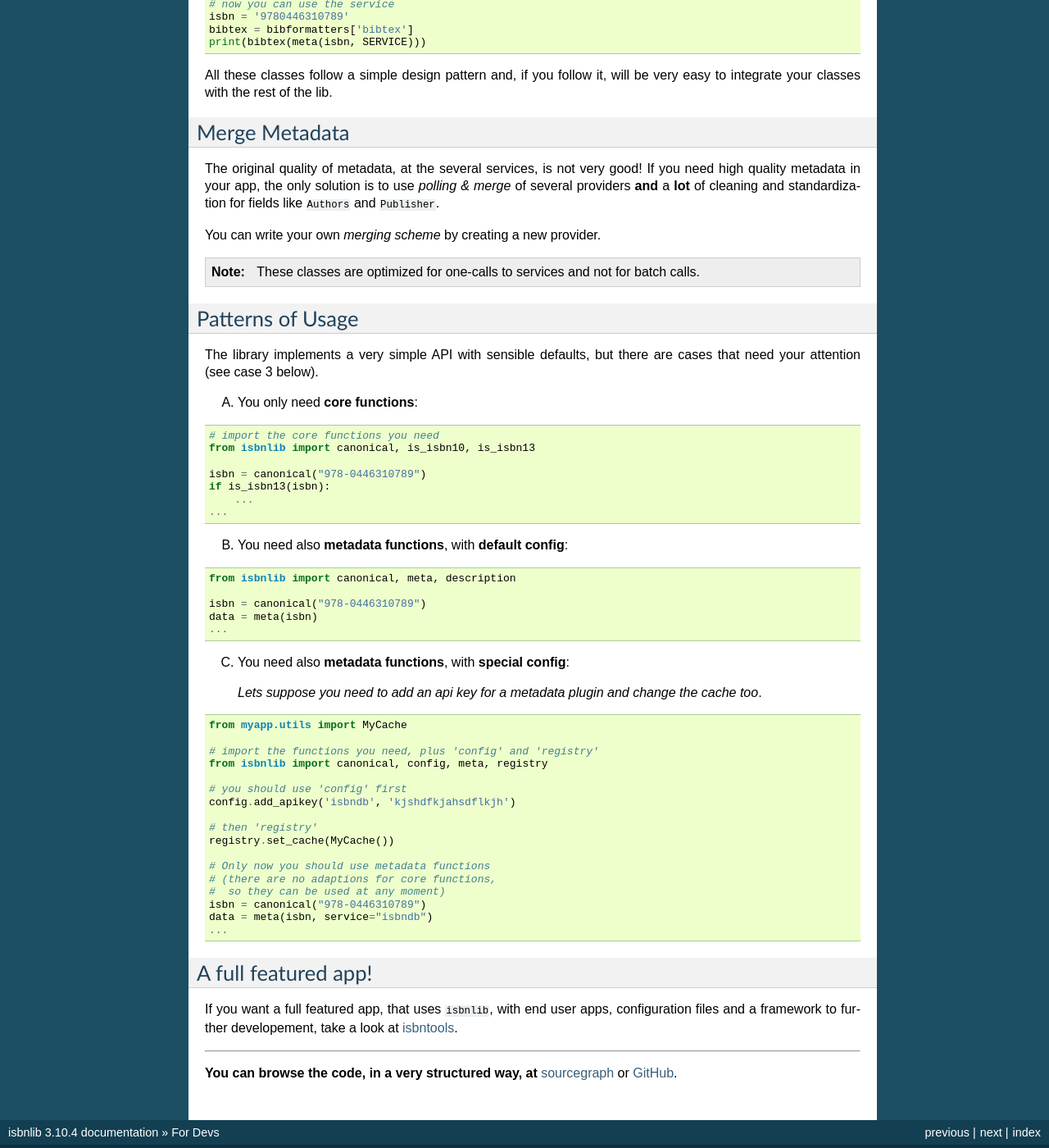
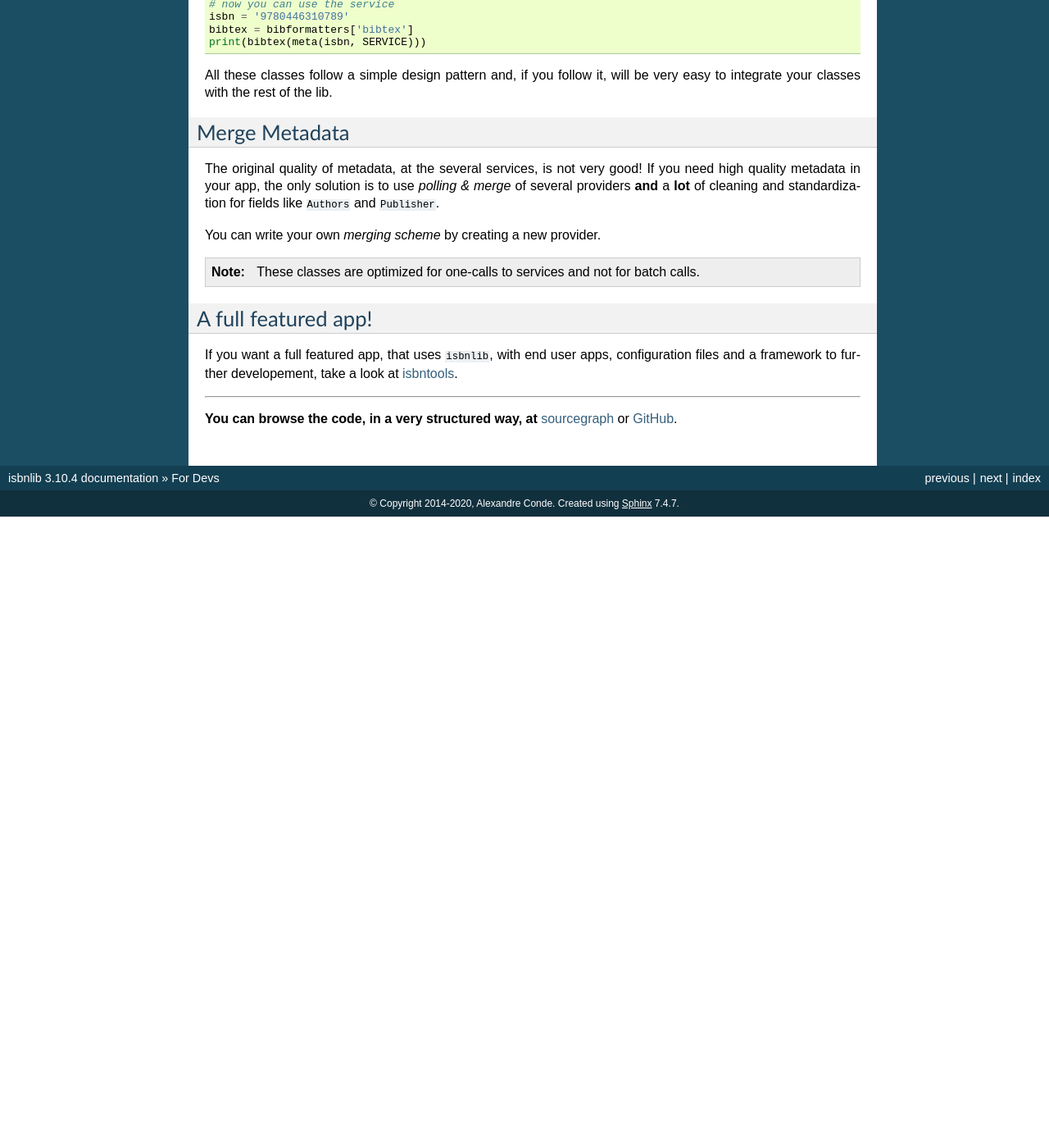
Before and after one commit to rysto3/isbnlib, a Sphinx documentation site: the page built from docs/devs.rst, in a window 1280 px wide and 1400 px high, scrolled down 3101 px. Shown: the whole window at 82% size. Built offline with Sphinx 7.4.7, drawn with Linux system fonts in a browser that asks for light colours; after the commit the page ends 3731 px from its top, so only the background shows below that.

Commit message:
no plugins

```diff
--- a/docs/devs.rst
+++ b/docs/devs.rst
@@ -213,67 +213,6 @@ You can write your own *merging scheme* by creating a new provider.
 
 
 
-Patterns of Usage
------------------
-
-The library implements a very simple API with sensible defaults, but there are cases
-that need your attention (see case 3 below).
-
-
-
-A. You only need **core functions**:
-
-
-.. code-block:: python
-
-    # import the core functions you need
-    from isbnlib import canonical, is_isbn10, is_isbn13
-
-    isbn = canonical("978-0446310789")
-    if is_isbn13(isbn):
-        ...
-    ...
-
-
-B. You need also **metadata functions**, with **default config**:
-
-
-.. code-block:: python
-
-    from isbnlib import canonical, meta, description
-
-    isbn = canonical("978-0446310789")
-    data = meta(isbn)
-    ...
-
-C. You need also **metadata functions**, with **special config**:
-
-   *Lets suppose you need to add an api key for a metadata plugin
-   and change the cache too*.
-
-
-.. code-block:: python
-
-    from myapp.utils import MyCache
-
-    # import the functions you need, plus 'config' and 'registry'
-    from isbnlib import canonical, config, meta, registry
-
-    # you should use 'config' first
-    config.add_apikey('isbndb', 'kjshdfkjahsdflkjh')
-
-    # then 'registry'
-    registry.set_cache(MyCache())
-
-    # Only now you should use metadata functions
-    # (there are no adaptions for core functions,
-    #  so they can be used at any moment)
-    isbn = canonical("978-0446310789")
-    data = meta(isbn, service="isbndb")
-    ...
-
-
-
 
 A full featured app!
 --------------------
```
Also changed, not shown: README.rst (+0 -61 lines).
